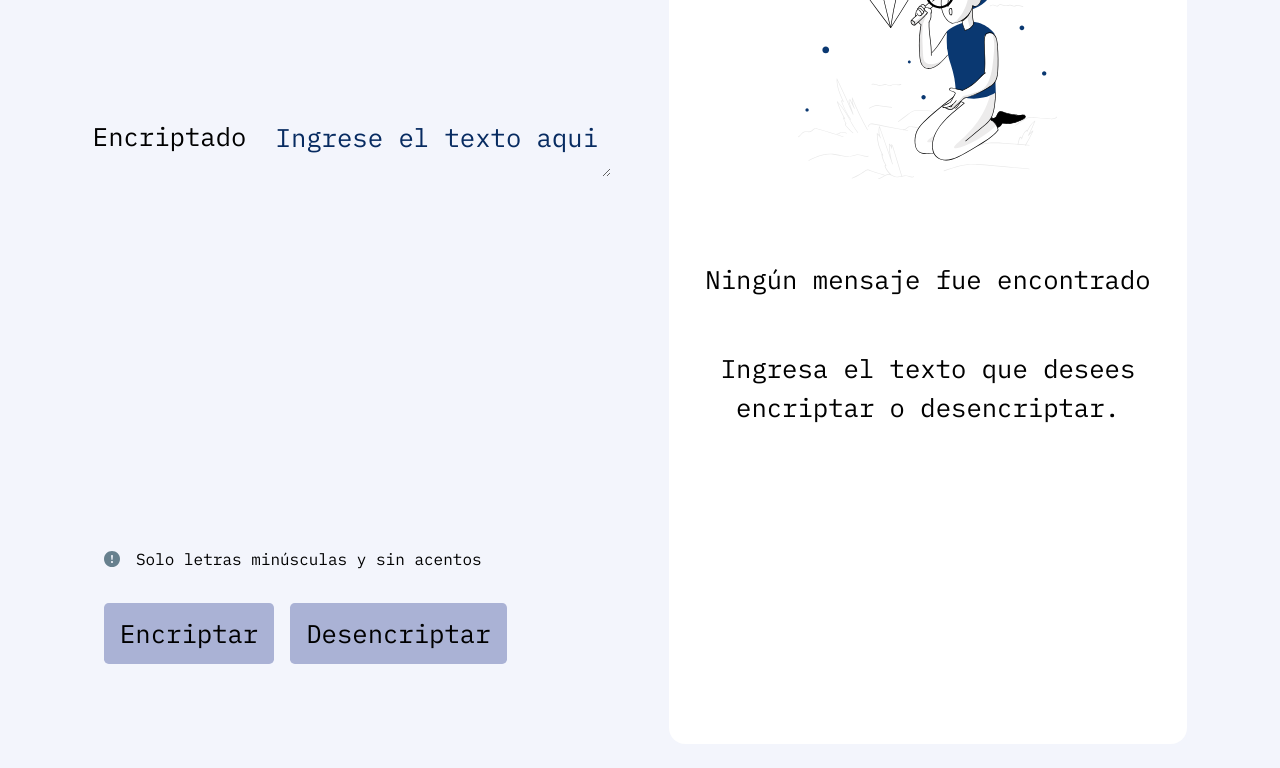
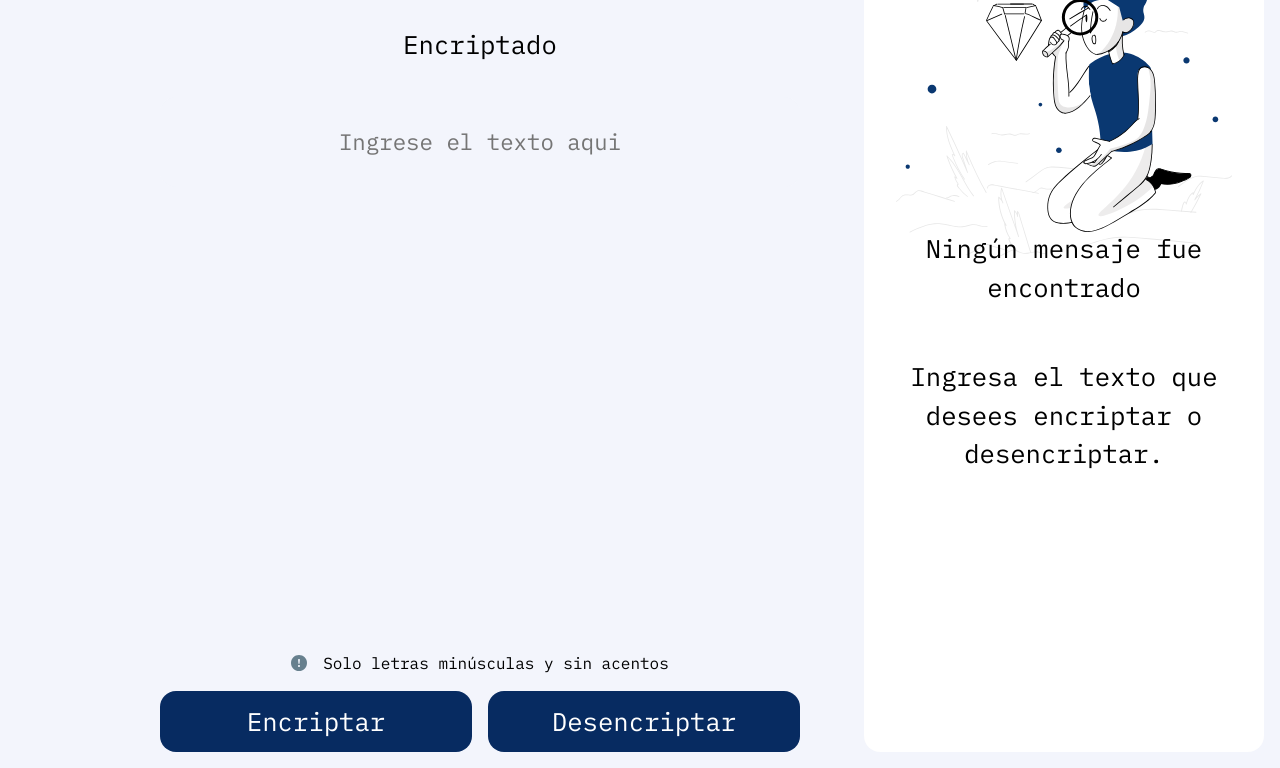
Before and after one commit to Frann-Rossi/challenge-oracle, a plain HTML site: page index.html in a window 1280 px wide. Shown: the part 96-864 px from the top of the page. Before the commit the page ends 840 px from the top, so only its background shows below. Drawn offline with Linux system fonts and the light colour scheme.

Commit message:
encriptador remodelado

```diff
--- a/css/style.css
+++ b/css/style.css
@@ -24,141 +24,132 @@ body {
 	font-family: var(--fuente);
 }
 
-/* Globales */
-
 .contenedor {
 	max-width: 120rem;
-	width: 90%;
 	margin: 0 auto;
 }
 
-img {
-	max-width: 100%;
-	display: block;
+.grid-principal {
+	margin: 1rem;
 }
 
-.logo-imagen {
-	margin: 2rem 0 5rem 1rem;
-}
 @media (min-width: 768px) {
-	.logo-imagen {
-		margin: 2 0;
+	.grid-principal {
+		margin-top: 2rem;
+		margin-left: 5rem;
+		display: grid;
+		grid-template-columns: 3fr 1fr;
+		gap: 4rem;
 	}
 }
 
-.info {
+.encriptador-flex {
+	display: flex;
+	flex-direction: column;
+}
+
+@media (min-width: 768px) {
+	.encriptador-flex {
+		justify-content: space-between;
+	}
+}
+
+.encriptador-texto {
 	display: flex;
 	flex-direction: column;
 	align-items: center;
-	gap: 1rem;
-	margin-bottom: 2rem;
 }
 @media (min-width: 768px) {
-	.info {
-		flex-direction: row;
-		margin-bottom: 15rem;
+	.encriptador-texto {
+		margin-top: 2rem;
+		margin-left: 5rem;
 	}
-
-	.info textarea {
-		max-width: 40rem;
-		min-height: 5rem;
+}
+.encriptador-texto input {
+	width: 100%;
+	background-color: var(--secundario);
+	text-align: center;
+	border: none;
+	border-radius: 1rem;
+	font-size: 1.4rem;
+	padding-block: 2rem;
+	margin-top: 2rem;
+}
+@media (min-width: 768px) {
+	.encriptador-texto input {
+		width: 100%;
 	}
 }
 
-.info-texto {
-	width: 100%;
-	background-color: var(--secundario);
-	border: none;
-}
-
-.info-texto::placeholder {
-	color: var(--primario);
-	text-align: center;
-	padding-top: 1.5rem;
-}
-
-.btn {
-	margin: 5rem 0;
-	display: flex;
-	flex-direction: column;
-	align-items: center;
-	gap: 1rem;
-}
-.input {
-	padding: 1rem;
-}
 @media (min-width: 768px) {
-	.btn {
-		margin-left: 2.5rem;
-		align-items: start;
-		justify-content: end;
+	.btn-box {
+		margin-top: 2rem;
+		margin-left: 5rem;
 	}
 }
 
-.btn input {
-	border-radius: 0.3rem;
-	background-color: #aab2d5;
-	border: none;
-	cursor: pointer;
+.vector {
+	display: flex;
+	justify-content: center;
+}
+.vector p {
+	padding-left: 1rem;
+	font-size: 1rem;
 }
 
-.btn input:hover {
-	background-color: #609ed4;
-	transition: 0.5s;
+.btn-grid {
+	display: grid;
+	gap: 1rem;
+}
+@media (min-width: 768px) {
+	.btn-grid {
+		grid-template-columns: repeat(2, 1fr);
+	}
 }
 
-.btn-texto {
-	font-size: 1rem;
-	display: flex;
-	gap: 1rem;
-}
-.btn-encriptado {
-	display: flex;
-	flex-direction: column;
-	gap: 1rem;
-	align-items: center;
-	justify-content: center;
-}
 @media (min-width: 768px) {
-	.btn-encriptado {
+	.btn-flex {
 		flex-direction: row;
 	}
 }
 
+.btn {
+	padding: 1rem;
+	border-radius: 1rem;
+	cursor: pointer;
+	border: none;
+	background-color: var(--primario);
+	color: var(--blanco);
+	width: 100%;
+}
+
+.btn:hover {
+	background-color: #688abd;
+}
+
 .impreso {
+	text-align: center;
+	padding: 1rem;
+	border-radius: 1rem;
 	background-color: var(--blanco);
-	border-radius: 1rem;
-	min-height: 10rem;
-	text-align: center;
-	display: flex;
-	flex-direction: column;
-	justify-content: center;
+	margin-top: 5rem;
 }
+
 @media (min-width: 768px) {
 	.impreso {
-		padding: 2rem;
-		min-width: 20rem;
-		min-height: 50rem;
-		margin-top: 2.5rem;
+		display: flex;
+		flex-direction: column;
+		justify-content: center;
+		align-items: center;
+		margin-top: 1rem;
+		height: 50rem;
+		width: 25rem;
 		background-image: url(../img/Muñeco.svg);
-		background-size: 50% auto;
-		background-position: top center;
 		background-repeat: no-repeat;
+		background-position: center top;
 	}
 }
 
-@media (min-width: 768px) {
-	.box {
-		display: grid;
-		grid-template-columns: repeat(2, 1fr);
-	}
-	.box :nth-child(2) {
-		grid-row: 2/3;
-	}
-	.box :nth-child(3) {
-		grid-row: 3/4;
-	}
-	.box :nth-child(4) {
-		grid-row: 1/4;
-	}
+.section {
+	max-width: 100%;
 }
--- a/index.html
+++ b/index.html
@@ -14,32 +14,39 @@
 </head>
 
 <body>
-  <main class="contenedor box">
-    <div class="contenedor logo">
-      <img class="logo-imagen" src="img/Logo.png" alt="imagen logo">
+  <main class="contenedor">
+    <section class="grid-principal ">
+
+      <section class="encriptador-flex">
+        <section class="section">
+          <div>
+            <img src="img/Logo.png" alt="imagen logo">
           </div>
+          <div class="encriptador-texto">
+            <label for="encriptado">Encriptado</label>
+            <input id="encriptado" name="encriptado" placeholder="Ingrese el texto aqui"></input>
+          </div>
+        </section>
 
-    <div class="contenedor info">
-      <label for="encriptado">Encriptado</label>
-      <textarea class="info-texto" id="encriptado" name="encriptado" placeholder="Ingrese el texto aqui"></textarea>
-    </div>
-
-    <div class="btn">
-      <div class="btn-texto">
+        <section class="section">
+          <div class="btn-box">
+            <div class="vector">
               <img src="img/Vector.svg" alt="">
               <p>Solo letras minúsculas y sin acentos</p>
             </div>
-      <div class="btn-encriptado">
-        <input class="input" type="submit" id="btnEncriptar" value="Encriptar">
-        <input class="input" type="submit" id="btnDesencriptar" value="Desencriptar">
+            <div class="btn-grid">
+              <input class="btn" type="submit" id="btnEncriptar" value="Encriptar">
+              <input class="btn" type="submit" id="btnDesencriptar" value="Desencriptar">
             </div>
           </div>
+        </section>
+      </section>
 
-
-    <div class="contenedor impreso">
+      <div class="impreso" id="impreso">
         <p> Ningún mensaje fue encontrado</p>
         <p>Ingresa el texto que desees encriptar o desencriptar.</p>
       </div>
+    </section>
 
   </main>
 
--- a/js/script.js
+++ b/js/script.js
@@ -1,7 +1,7 @@
 const encriptado = document.querySelector("#encriptado");
 const btnEncriptar = document.querySelector("#btnEncriptar");
 const btnDesencriptar = document.querySelector("#btnDesencriptar");
-const contenedorImpreso = document.querySelector(".contenedor.impreso");
+const contenedorImpreso = document.querySelector("#impreso");
 
 btnEncriptar.addEventListener("click", () => {
 	const contenido = encriptado.value;
```
Lines whose indentation alone changed are shown as unchanged.
